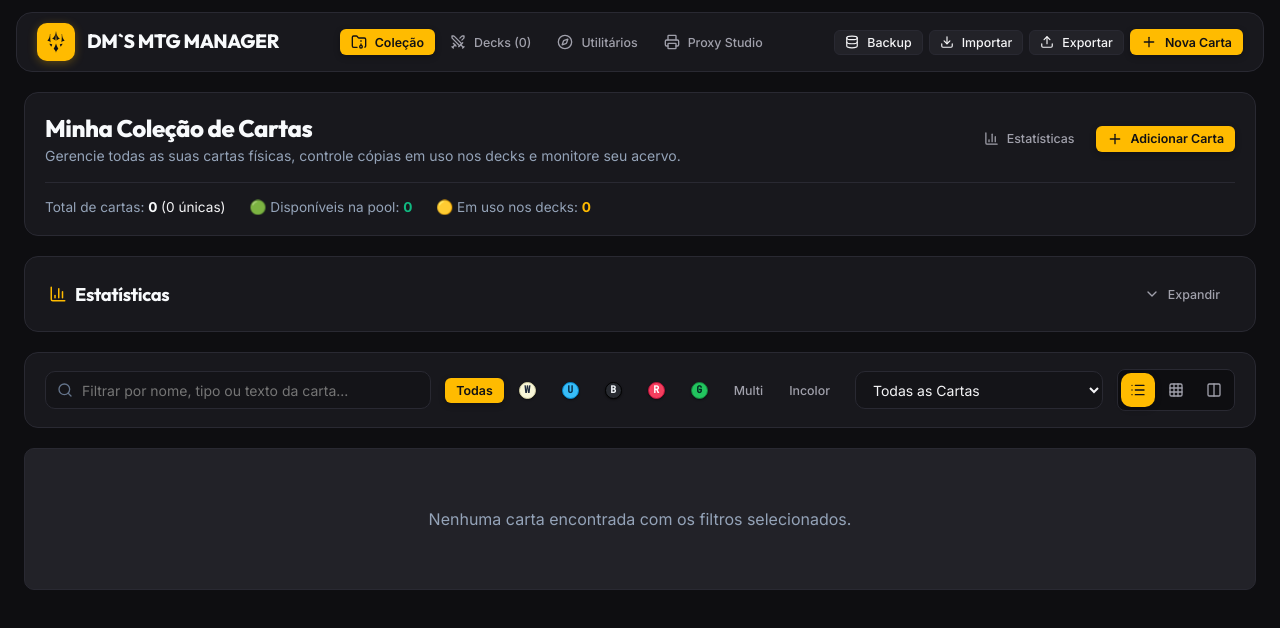
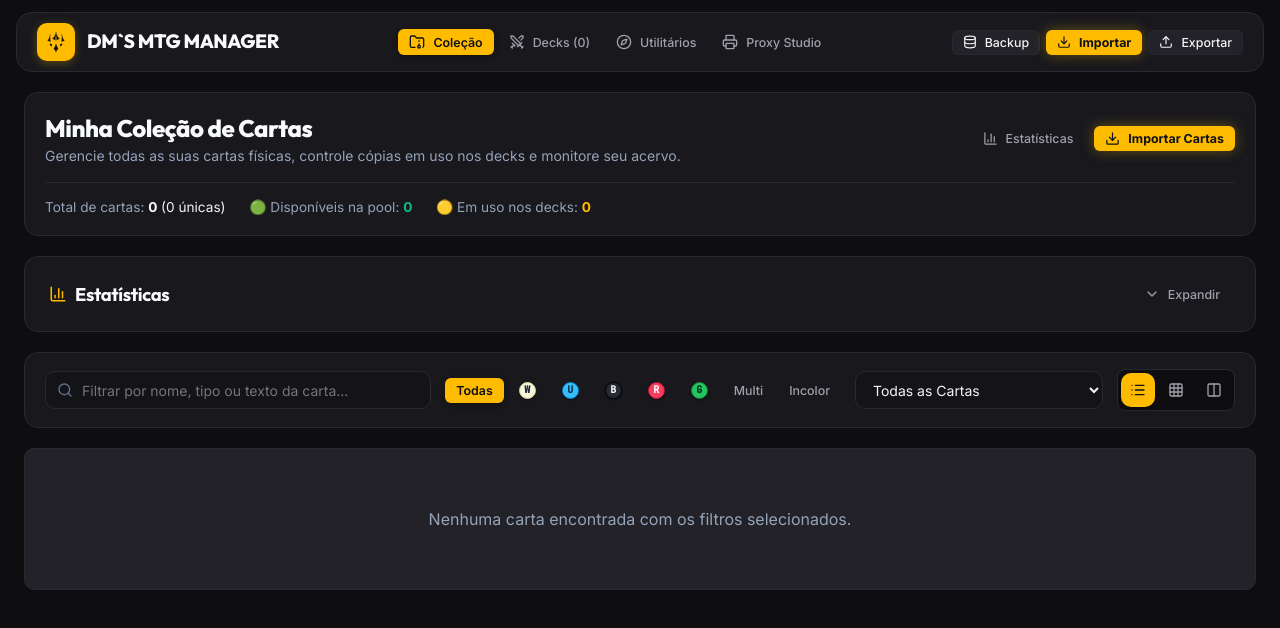
Before and after one commit to davipmelo/dms-mtg-manager, a React (Vite) app: page / in a window 1280 px wide. Shown: the top 628 px of the page. Built offline with nearby package versions, Linux system fonts and the light colour scheme.

Commit message:
feat: replace single card add buttons with highlighted import buttons across the app

```diff
--- a/src/App.tsx
+++ b/src/App.tsx
@@ -913,12 +913,13 @@ export function App() {
           </button>
 
           <button
-            className="btn btn-secondary btn-sm"
+            className="btn btn-highlight btn-sm"
             onClick={() => {
               setImportExportMode('import');
               setImportExportDeckId(undefined);
               setIsImportExportModalOpen(true);
             }}
+            title="Importar listas de cartas (Moxfield, LigaMagic, MTG Arena ou texto)"
           >
             <Download size={14} /> Importar
           </button>
@@ -932,13 +933,6 @@ export function App() {
             }}
           >
             <Upload size={14} /> Exportar
-          </button>
-
-          <button
-            className="btn btn-primary btn-sm"
-            onClick={() => setIsAddCardModalOpen(true)}
-          >
-            <Plus size={16} /> Nova Carta
           </button>
         </div>
       </header>
@@ -963,7 +957,11 @@ export function App() {
             }}
             onAddToProxies={handleAddCardToProxies}
             onRemoveItem={(id) => handleUpdateCollectionQuantity(id, 0)}
-            onOpenAddModal={() => setIsAddCardModalOpen(true)}
+            onOpenImportModal={() => {
+              setImportExportMode('import');
+              setImportExportDeckId('collection');
+              setIsImportExportModalOpen(true);
+            }}
           />
         )}
 
@@ -987,8 +985,10 @@ export function App() {
                 setImportExportDeckId(deckId);
                 setIsImportExportModalOpen(true);
               }}
-              onOpenAddCardModal={() => {
-                setIsAddCardModalOpen(true);
+              onOpenImportModal={(deckId) => {
+                setImportExportMode('import');
+                setImportExportDeckId(deckId);
+                setIsImportExportModalOpen(true);
               }}
             />
           ) : (
--- a/src/components/Collection/CollectionView.tsx
+++ b/src/components/Collection/CollectionView.tsx
@@ -9,6 +9,7 @@ import {
   List,
   Search,
   Filter,
+  Download,
   Plus,
   Minus,
   Sparkles,
@@ -29,7 +30,7 @@ interface CollectionViewProps {
   onOpenArtSelector: (card: Card, collectionItemId: string) => void;
   onAddToProxies: (card: Card, qty: number) => void;
   onRemoveItem: (id: string) => void;
-  onOpenAddModal: () => void;
+  onOpenImportModal: () => void;
 }
 
 export type SortColumn = 'quantity' | 'available' | 'name' | 'cmc' | 'type' | 'set' | 'rarity' | 'price';
@@ -41,7 +42,7 @@ export const CollectionView: React.FC<CollectionViewProps> = ({
   onOpenArtSelector,
   onAddToProxies,
   onRemoveItem,
-  onOpenAddModal,
+  onOpenImportModal,
 }) => {
   const [viewMode, setViewMode] = useState<ViewMode>('table');
   const [searchQuery, setSearchQuery] = useState('');
@@ -268,8 +269,12 @@ export const CollectionView: React.FC<CollectionViewProps> = ({
               {showCharts ? 'Ocultar Estatísticas' : 'Estatísticas'}
             </button>
 
-            <button className="btn btn-primary btn-sm" onClick={onOpenAddModal}>
-              <Plus size={16} /> Adicionar Carta
+            <button
+              className="btn btn-highlight btn-sm"
+              onClick={onOpenImportModal}
+              title="Importar cartas para sua coleção via listas de texto, Moxfield, Arena ou LigaMagic"
+            >
+              <Download size={15} /> Importar Cartas
             </button>
           </div>
         </div>
--- a/src/components/Decks/DeckBuilder.tsx
+++ b/src/components/Decks/DeckBuilder.tsx
@@ -15,6 +15,7 @@ import {
   Trash2,
   Printer,
   Upload,
+  Download,
   BarChart3,
   Sparkles,
   Shield,
@@ -37,7 +38,7 @@ interface DeckBuilderProps {
   onAddToProxies?: (card: Card, quantity: number) => void;
   onSendDeckToProxies: (deck: Deck) => void;
   onOpenExportModal: (deckId: string) => void;
-  onOpenAddCardModal: (deckId: string) => void;
+  onOpenImportModal?: (deckId: string) => void;
 }
 
 type SortColumn =
@@ -60,7 +61,7 @@ export const DeckBuilder: React.FC<DeckBuilderProps> = ({
   onAddToProxies,
   onSendDeckToProxies,
   onOpenExportModal,
-  onOpenAddCardModal,
+  onOpenImportModal,
 }) => {
   // View mode: Table/List is default/primary
   const [viewMode, setViewMode] = useState<ViewMode>('table');
@@ -446,10 +447,11 @@ export const DeckBuilder: React.FC<DeckBuilderProps> = ({
             </button>
 
             <button
-              className="btn btn-primary btn-sm"
-              onClick={() => onOpenAddCardModal(deck.id)}
+              className="btn btn-highlight btn-sm"
+              onClick={() => onOpenImportModal?.(deck.id)}
+              title="Importar lista de cartas diretamente para este deck"
             >
-              <Plus size={16} /> Adicionar Carta
+              <Download size={15} /> Importar Cartas
             </button>
           </div>
         </div>
@@ -765,7 +767,7 @@ export const DeckBuilder: React.FC<DeckBuilderProps> = ({
       {sortedMainCards.length === 0 ? (
         <div className="glass-card" style={{ padding: '60px 20px', textAlign: 'center', color: '#94a3b8' }}>
           {mainCards.length === 0
-            ? 'Este deck ainda não possui cartas. Clique em "Adicionar Carta" acima ou importe uma lista!'
+            ? 'Este deck ainda não possui cartas. Clique em "Importar Cartas" acima para adicionar sua lista!'
             : 'Nenhuma carta encontrada com os filtros selecionados.'}
         </div>
       ) : viewMode === 'grid' ? (
--- a/src/components/Decks/DeckManager.tsx
+++ b/src/components/Decks/DeckManager.tsx
@@ -1,6 +1,6 @@
 import React from 'react';
 import { Deck } from '../../types';
-import { Shield, Plus, Upload, Trash2, Printer, Edit3 } from 'lucide-react';
+import { Shield, Plus, Upload, Download, Trash2, Printer, Edit3 } from 'lucide-react';
 
 interface DeckManagerProps {
   decks: Deck[];
@@ -36,10 +36,10 @@ export const DeckManager: React.FC<DeckManagerProps> = ({
           </div>
 
           <div style={{ display: 'flex', gap: '10px', alignItems: 'center' }}>
-            <button className="btn btn-secondary btn-sm" onClick={onOpenImportModal}>
-              <Upload size={15} /> Importar Deck
+            <button className="btn btn-highlight btn-sm" onClick={onOpenImportModal}>
+              <Download size={15} /> Importar Deck
             </button>
-            <button className="btn btn-primary btn-sm" onClick={onOpenCreateModal}>
+            <button className="btn btn-secondary btn-sm" onClick={onOpenCreateModal}>
               <Plus size={16} /> Novo Deck
             </button>
           </div>
@@ -67,11 +67,11 @@ export const DeckManager: React.FC<DeckManagerProps> = ({
             Crie seu primeiro deck escolhendo o formato desejado (Commander, Modern, Standard, etc.) ou importe listas de Moxfield, LigaMagic e MTG Arena.
           </p>
           <div style={{ display: 'flex', gap: '12px' }}>
-            <button className="btn btn-primary" onClick={onOpenCreateModal}>
+            <button className="btn btn-highlight" onClick={onOpenImportModal}>
+              <Download size={16} /> Importar Lista
+            </button>
+            <button className="btn btn-secondary" onClick={onOpenCreateModal}>
               <Plus size={16} /> Criar Deck
-            </button>
-            <button className="btn btn-secondary" onClick={onOpenImportModal}>
-              <Upload size={16} /> Importar Lista
             </button>
           </div>
         </div>
--- a/src/index.css
+++ b/src/index.css
@@ -191,6 +191,20 @@ h1, h2, h3, h4, .font-display {
   background: var(--primary-hover);
   color: var(--primary-text);
   border-color: #ffbb00;
+  transform: translateY(-1px);
+}
+
+.btn-highlight {
+  background: var(--primary);
+  color: var(--primary-text);
+  font-weight: 700;
+  border: 1px solid rgba(255, 187, 0, 0.6);
+  box-shadow: 0 0 14px rgba(255, 187, 0, 0.35);
+}
+.btn-highlight:hover {
+  background: var(--primary-hover);
+  color: var(--primary-text);
+  box-shadow: 0 0 20px rgba(255, 187, 0, 0.55);
   transform: translateY(-1px);
 }
 
```
